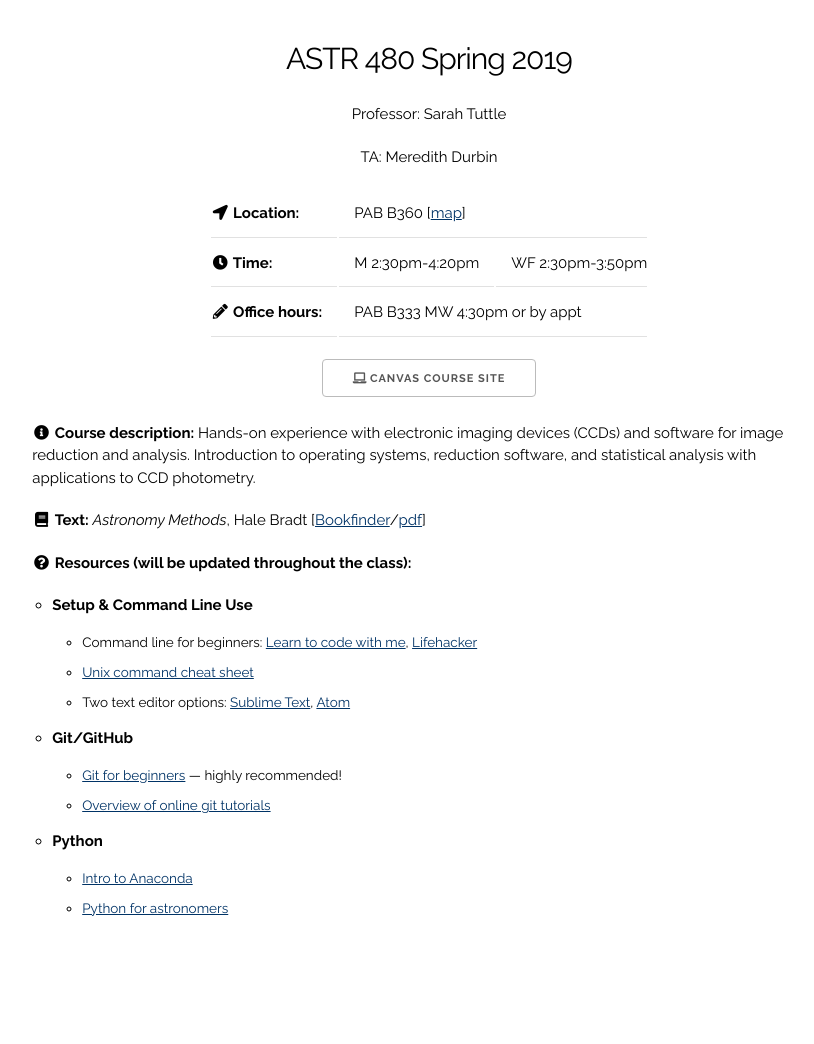
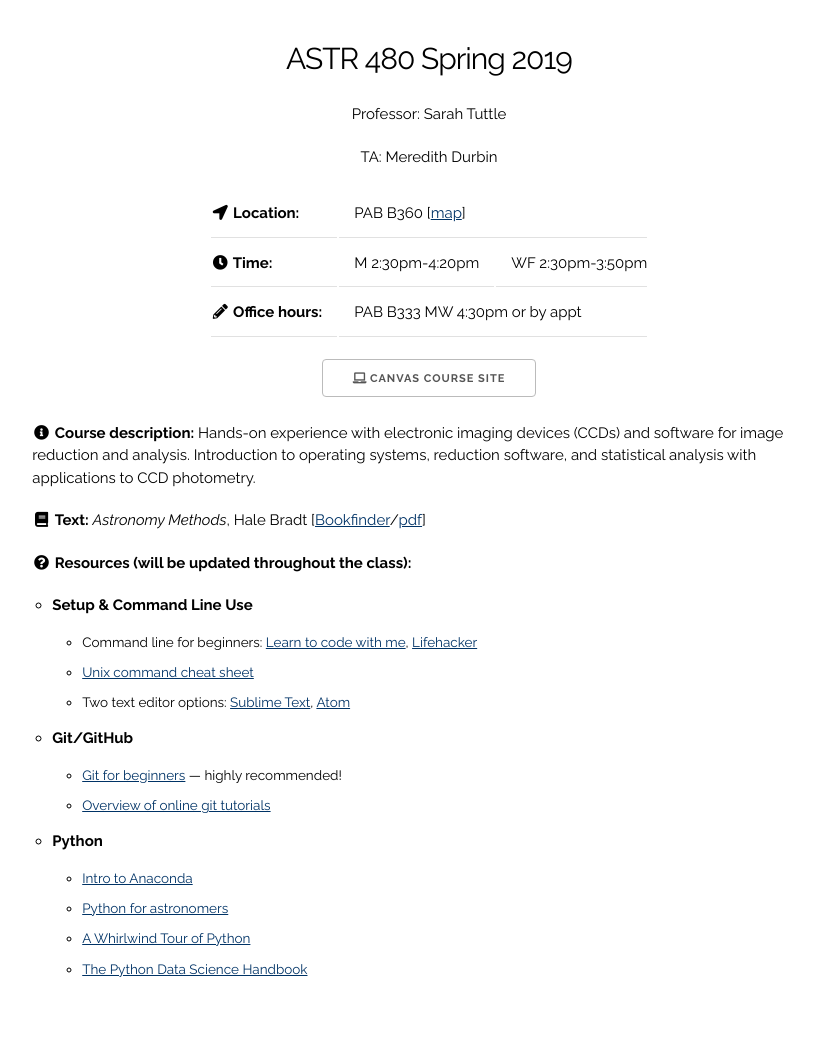
Before and after one commit to meredith-durbin/meredith-durbin, a Jekyll site: the page built from teaching/astr480_s19.html, in a window 1280 px wide. Shown: the whole page, without its empty margins (211-1025 px from the left). Built offline with Jekyll 4.4.1, drawn with Linux system fonts in a browser that asks for light colours; nearby versions of some CDN libraries; some web fonts are replaced; before the commit the page ends 983 px from its top, so only the background shows below that.

Commit message:
update resources

```diff
--- a/research.html
+++ b/research.html
@@ -2,7 +2,7 @@
 layout: home
 title: "Research"
 image: "/img/projects/m33_small.jpg"
-image_alt: "Hubble image of M33"
+image_alt: "Hubble image of the Triangulum galaxy"
 summary: "I work on various things to do with stellar populations and distance scales, usually with lots and lots of Hubble data."
 ---
 
@@ -29,12 +29,12 @@ summary: "I work on various things to do with stellar populations and distance s
 <hr>
 <div class="row u-cf" id="m33">
     <div class="four columns center u-pull-left">
-      <img src="/img/projects/m33_small.jpg" class="u-max-full-width" alt="M33">
+      <img src="/img/projects/m33_small.jpg" class="u-max-full-width" alt="HST mosaic of M33">
       <p class="small">A cutout of the HST mosaic of Triangulum.</p>
     </div>
     <div class="eight columns u-pull-right">
         <h6>PHAT II: Triangulum Boogaloo</h6>
-        <p>I am leading the data analysis for a large Hubble survey of the Triangulum galaxy, a follow-up to the <a href="https://archive.stsci.edu/prepds/phat/" target="_blank">PHAT</a> program, both of which have been led by my advisor Julianne Dalcanton. In addition to creating the full-frame mosaics and accompanying public release image shown here, I am running multiwavelength photometry and artificial star tests for the entire survey, which totals 472 exposures across six filters from the near-ultraviolet to the near-infrared.</p>
+        <p>I am leading the data reduction for a large Hubble survey of the Triangulum galaxy, a follow-up to the <a href="https://archive.stsci.edu/prepds/phat/" target="_blank">PHAT</a> program, both of which have been led by my advisor Julianne Dalcanton. In addition to creating the full-frame mosaics and accompanying public release image shown here, I am running multiwavelength photometry and artificial star tests for the entire survey, which totals 472 exposures across six filters from the near-ultraviolet to the near-infrared.</p>
     </div>
 </div>
 <hr>
--- a/teaching/astr480_s19.html
+++ b/teaching/astr480_s19.html
@@ -61,6 +61,8 @@ summary: "TA Information &amp; Resources &mdash; Introduction to Astronomical Da
                 <ul>
                     <li><a href="https://opensource.com/article/18/4/getting-started-anaconda-python" target="_blank">Intro to Anaconda</a></li>
                     <li><a href="https://python4astronomers.github.io/" target="_blank">Python for astronomers</a></li>
+                    <li><a href="https://nbviewer.jupyter.org/github/jakevdp/WhirlwindTourOfPython/blob/master/Index.ipynb" target="_blank">A Whirlwind Tour of Python</a></li>
+                    <li><a href="https://jakevdp.github.io/PythonDataScienceHandbook/" target="_blank">The Python Data Science Handbook</a></li>
                 </ul>
             </li>
         </ul>
```
